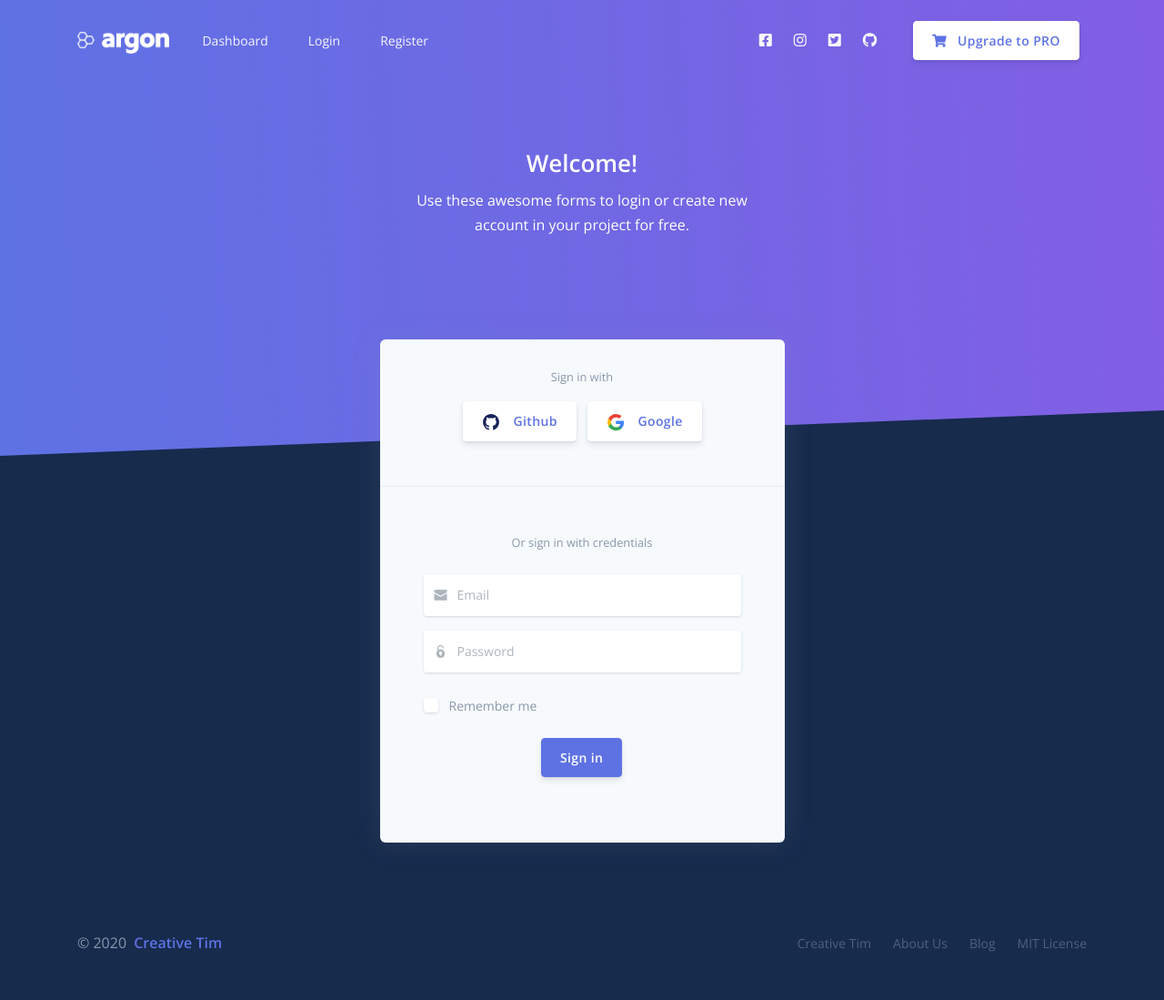
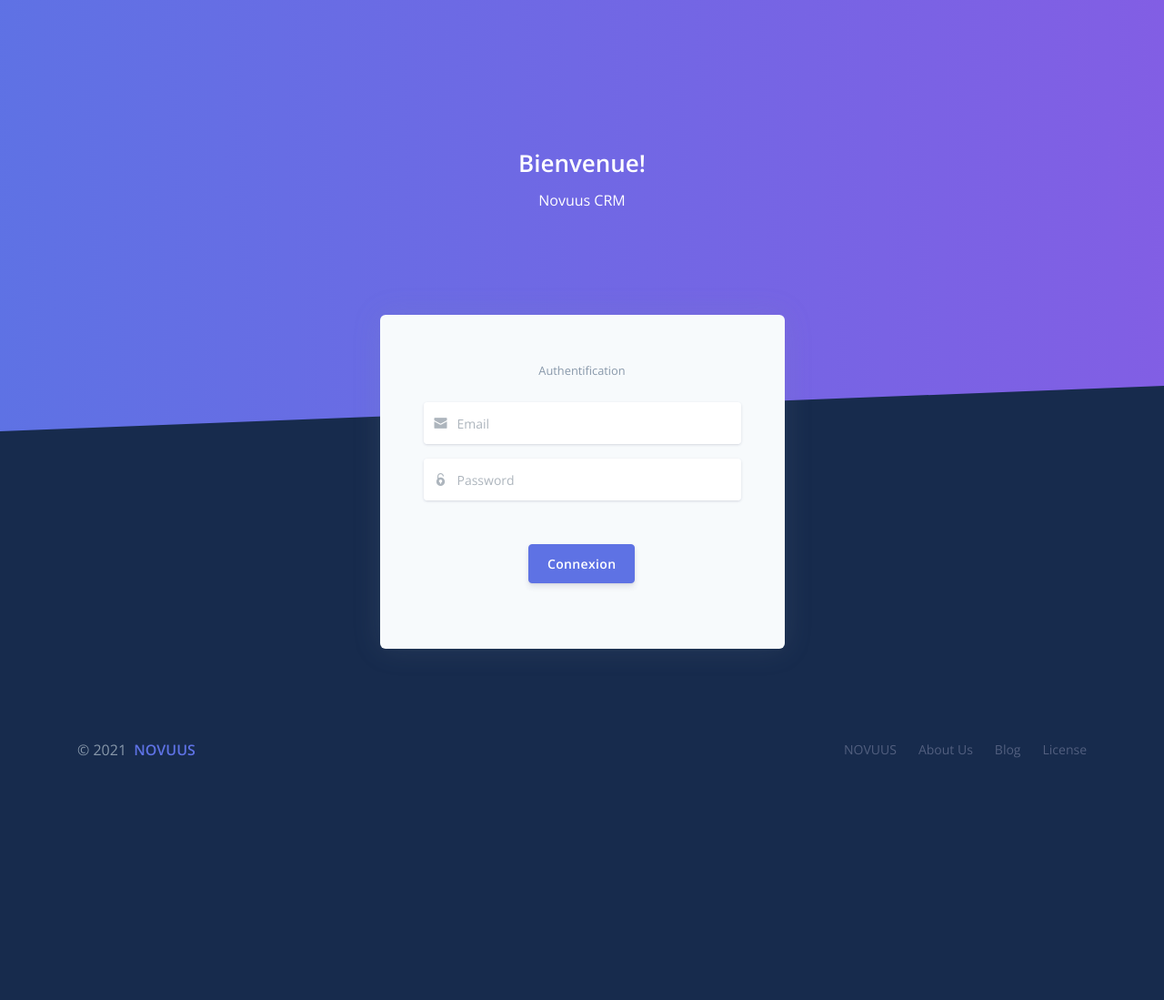
Before and after one commit to oussema-sferi/CRM--NOV-Symfony-5.3, a Symfony app: template templates/security/login.html.twig in a window 1280 px wide. Shown: the whole page at 91% size. After the commit the page ends 833 px from the top, so only its background shows below. Run offline with Twig, Linux system fonts and the light colour scheme; the template is opened without the code that fills it, so the values that code supplies are empty; some libraries are stand-ins or nearby versions.

Commit message:
login page OK

```diff
--- a/templates/security/login.html.twig
+++ b/templates/security/login.html.twig
@@ -20,7 +20,7 @@
 
 <body class="bg-default">
 <!-- Navbar -->
-<nav id="navbar-main" class="navbar navbar-horizontal navbar-transparent navbar-main navbar-expand-lg navbar-light">
+{#<nav id="navbar-main" class="navbar navbar-horizontal navbar-transparent navbar-main navbar-expand-lg navbar-light">
     <div class="container">
         <a class="navbar-brand" href="dashboard.html">
             <img src="../assets/img/brand/white.png">
@@ -98,7 +98,7 @@
             </ul>
         </div>
     </div>
-</nav>
+</nav>#}
 <!-- Main content -->
 <div class="main-content">
     <!-- Header -->
@@ -107,8 +107,8 @@
             <div class="header-body text-center mb-7">
                 <div class="row justify-content-center">
                     <div class="col-xl-5 col-lg-6 col-md-8 px-5">
-                        <h1 class="text-white">Welcome!</h1>
-                        <p class="text-lead text-white">Use these awesome forms to login or create new account in your project for free.</p>
+                        <h1 class="text-white">Bienvenue!</h1>
+                        <p class="text-lead text-white">Novuus CRM</p>
                     </div>
                 </div>
             </div>
@@ -124,7 +124,7 @@
         <div class="row justify-content-center">
             <div class="col-lg-5 col-md-7">
                 <div class="card bg-secondary border-0 mb-0">
-                    <div class="card-header bg-transparent pb-5">
+                    {#<div class="card-header bg-transparent pb-5">
                         <div class="text-muted text-center mt-2 mb-3"><small>Sign in with</small></div>
                         <div class="btn-wrapper text-center">
                             <a href="#" class="btn btn-neutral btn-icon">
@@ -136,10 +136,10 @@
                                 <span class="btn-inner--text">Google</span>
                             </a>
                         </div>
-                    </div>
+                    </div>#}
                     <div class="card-body px-lg-5 py-lg-5">
                         <div class="text-center text-muted mb-4">
-                            <small>Or sign in with credentials</small>
+                            <small>Authentification</small>
                         </div>
                         <form method="post">
 
@@ -171,19 +171,14 @@
 
                                 </div>
                             </div>
-                            <div class="custom-control custom-control-alternative custom-checkbox">
-                                <input class="custom-control-input" id=" customCheckLogin" type="checkbox">
-                                <label class="custom-control-label" for=" customCheckLogin">
-                                    <span class="text-muted">Remember me</span>
-                                </label>
-                            </div>
+
 
                             <input type="hidden" name="_csrf_token"
                                    value="{{ csrf_token('authenticate') }}"
                             >
 
                             <div class="text-center">
-                                <button type="submit" class="btn btn-primary my-4">Sign in</button>
+                                <button type="submit" class="btn btn-primary my-4">Connexion</button>
                             </div>
                         </form>
                     </div>
@@ -242,22 +237,22 @@
         <div class="row align-items-center justify-content-xl-between">
             <div class="col-xl-6">
                 <div class="copyright text-center text-xl-left text-muted">
-                    &copy; 2020 <a href="https://www.creative-tim.com" class="font-weight-bold ml-1" target="_blank">Creative Tim</a>
+                    &copy; 2021 <a href="" class="font-weight-bold ml-1" target="_blank">NOVUUS</a>
                 </div>
             </div>
             <div class="col-xl-6">
                 <ul class="nav nav-footer justify-content-center justify-content-xl-end">
                     <li class="nav-item">
-                        <a href="https://www.creative-tim.com" class="nav-link" target="_blank">Creative Tim</a>
+                        <a href="" class="nav-link" target="_blank">NOVUUS</a>
                     </li>
                     <li class="nav-item">
-                        <a href="https://www.creative-tim.com/presentation" class="nav-link" target="_blank">About Us</a>
+                        <a href="" class="nav-link" target="_blank">About Us</a>
                     </li>
                     <li class="nav-item">
-                        <a href="http://blog.creative-tim.com" class="nav-link" target="_blank">Blog</a>
+                        <a href="" class="nav-link" target="_blank">Blog</a>
                     </li>
                     <li class="nav-item">
-                        <a href="https://github.com/creativetimofficial/argon-dashboard/blob/master/LICENSE.md" class="nav-link" target="_blank">MIT License</a>
+                        <a href="" class="nav-link" target="_blank">License</a>
                     </li>
                 </ul>
             </div>
```
